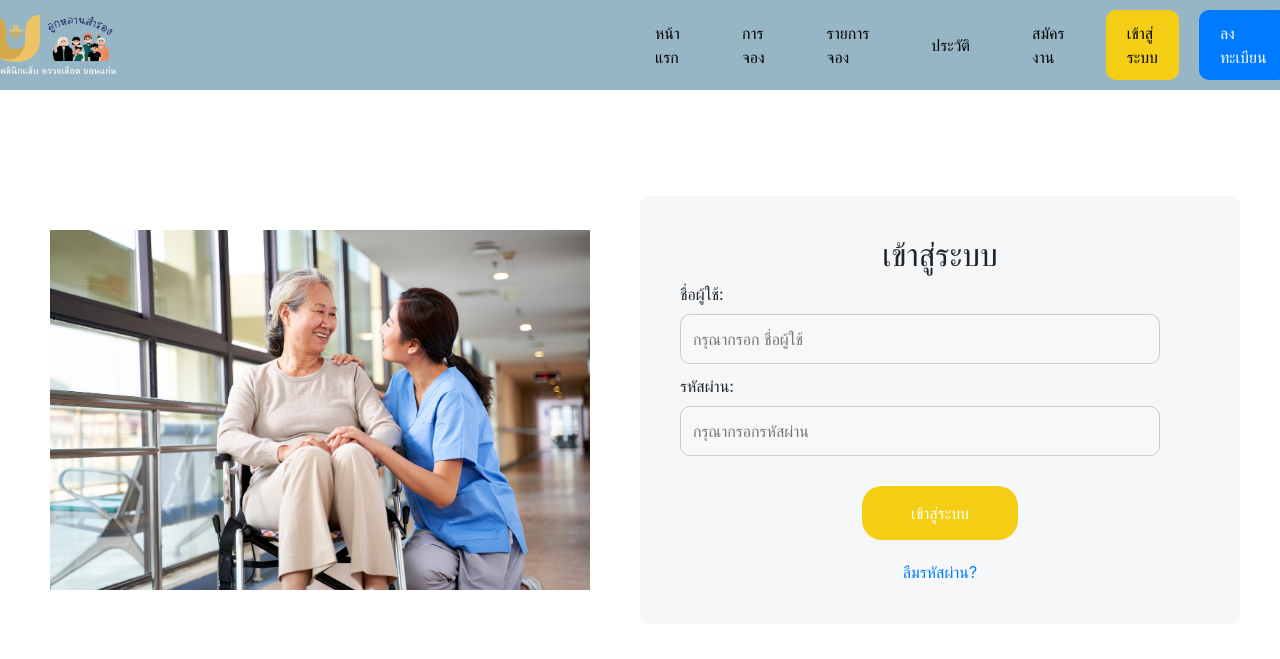
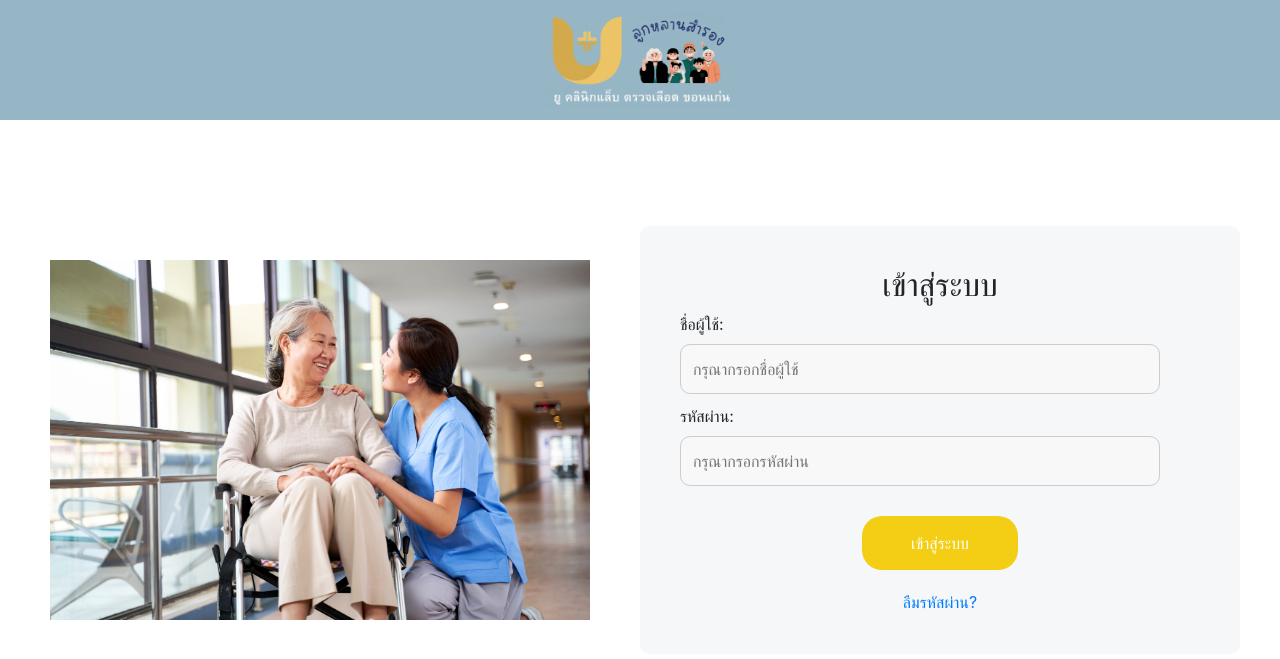
Before and after one commit to ryujinX13/project_php, a PHP site: page /project_php/view/user/login.php in a window 1280 px wide. Shown: the top 659 px of the page. Run offline with PHP 8.4, Linux system fonts and the light colour scheme; some libraries are stand-ins or nearby versions.

Commit message:
เเก้pathเเละปรับปรุงui

```diff
--- a/css/user/stylesHomepage.css
+++ b/css/user/stylesHomepage.css
@@ -39,11 +39,6 @@ body {
     border-radius: 10px;
 }
 
-.tab-link.register {
-    background-color: #007bff;
-    color: white;
-    border-radius: 10px;
-}
 
 .tab-link.login:hover,
 .tab-link.register:hover {
--- a/css/user/styleslogin.css
+++ b/css/user/styleslogin.css
@@ -15,8 +15,7 @@ body {
 }
 
 .tab-bar img {
-    height: 70px;
-    margin-right: 500px;
+    height: 100px; /* ขยายรูปภาพ */
 }
 
 .tab-link {
@@ -84,7 +83,7 @@ input[type="submit"] {
 }
 
 input[type="submit"]:hover {
-    background-color: #0056b3;
+    background-color: #006fb9;
 }
 
 .forgot-password {
--- a/css/user/stylslogin_level.css
+++ b/css/user/stylslogin_level.css
@@ -1,7 +1,7 @@
 /* styleslogin_level.css */
 body {
     font-family: Arial, sans-serif;
-    background-color: #FFE4CF;
+    background-color: #F1F0E8;
     margin: 0;
     padding: 0;
     box-sizing: border-box;
--- a/index.php
+++ b/index.php
@@ -18,7 +18,7 @@
         <a href="#" class="tab-link" id="booking-link">การจอง</a>
         <a href="#" class="tab-link" id="booking-list-link">รายการจอง</a>
         <a href="#" class="tab-link" id="history-link">ประวัติ</a>
-        <a href="view/user/announce.php" class="tab-link">สมัครงาน</a>
+        <a href="view/user/announce.php" class="tab-link announce">สมัครงาน</a>
         <a href="view/user/login_level.php" class="tab-link login">เข้าสู่ระบบ</a>
         <a href="view/user/register.php" class="tab-link register">ลงทะเบียน</a>
     </div>
--- a/view/user/announce.php
+++ b/view/user/announce.php
@@ -14,7 +14,7 @@
         <a href="../../index.php" class="tab-link">หน้าแรก</a>
         <a href="select_provider.php" class="tab-link">การจอง</a>
         <a href="booking_list.php" class="tab-link">รายการจอง</a>
-        <a href="history.php" class="tab-link">ประวัติ</a>
+        <a href="history.php" class="tab-link">ประวัติการจอง</a>
         <a href="announce.php" class="tab-link">สมัครงาน</a>
         <a href="login_level.php" class="tab-link login">เข้าสู่ระบบ</a>
         <a href="register.php" class="tab-link register">ลงทะเบียน</a>
--- a/view/user/applyProvider.php
+++ b/view/user/applyProvider.php
@@ -14,7 +14,7 @@
         <a href="../../index.php" class="tab-link">หน้าแรก</a>
         <a href="select_provider.php" class="tab-link">การจอง</a>
         <a href="booking_list.php" class="tab-link">รายการจอง</a>
-        <a href="history.php" class="tab-link">ประวัติ</a>
+        <a href="history.php" class="tab-link">ประวัติการจอง</a>
         <a href="../provider/announce.php" class="tab-link">สมัครงาน</a>
         <a href="login_level.php" class="tab-link login">เข้าสู่ระบบ</a>
         <a href="register.php" class="tab-link register">ลงทะเบียน</a>
--- a/view/user/login.php
+++ b/view/user/login.php
@@ -10,15 +10,8 @@
 </head>
 
 <body>
-    <div class="tab-bar">
+<div class="tab-bar">
         <img src="../../img/logo1.png" alt="Logo">
-        <a href="../../index.php" class="tab-link">หน้าแรก</a>
-        <a href="select_provider.php" class="tab-link booking-link">การจอง</a>
-        <a href="booking_list.php" class="tab-link booking-list-link">รายการจอง</a>
-        <a href="history.php" class="tab-link history-link">ประวัติ</a>
-        <a href="../user/announce.php" class="tab-link">สมัครงาน</a>
-        <a href="login_level.php" class="tab-link login">เข้าสู่ระบบ</a>
-        <a href="register.php" class="tab-link register">ลงทะเบียน</a>
     </div>
 
     <div class="content-wrapper">
@@ -27,7 +20,7 @@
             <h2>เข้าสู่ระบบ</h2>
             <form action="../../process/login_process.php" method="post">
                 <label for="username">ชื่อผู้ใช้:</label>
-                <input type="text" id="username" name="username" required placeholder="กรุณากรอก ชื่อผู้ใช้">
+                <input type="text" id="username" name="username" required placeholder="กรุณากรอกชื่อผู้ใช้">
                 <label for="password">รหัสผ่าน:</label>
                 <input type="password" id="password" name="password" required placeholder="กรุณากรอกรหัสผ่าน">
                 <input type="submit" value="เข้าสู่ระบบ">
--- a/view/user/recover_psw.php
+++ b/view/user/recover_psw.php
@@ -33,7 +33,7 @@
                         <a class="nav-link" href="#">รายการจอง</a>
                     </li>
                     <li class="nav-item">
-                        <a class="nav-link" href="#">ประวัติ</a>
+                        <a class="nav-link" href="#">ประวัติการจอง</a>
                     </li>
                     <li class="nav-item">
                         <a class="nav-link" href="#">สมัครงาน</a>
--- a/view/user/register.php
+++ b/view/user/register.php
@@ -15,7 +15,7 @@
         <a href="../../index.php" class="tab-link">หน้าแรก</a>
         <a href="select_provider.php" class="tab-link">การจอง</a>
         <a href="booking_list.php" class="tab-link">รายการจอง</a>
-        <a href="history.php" class="tab-link">ประวัติ</a>
+        <a href="history.php" class="tab-link">ประวัติการจอง</a>
         <a href="../provider/announce.php" class="tab-link">สมัครงาน</a>
         <a href="login_level.php" class="tab-link login">เข้าสู่ระบบ</a>
         <a href="register.php" class="tab-link register">ลงทะเบียน</a>
```
Also changed, not shown: css/provider/stylesprovlogin.css (+5 -8 lines), view/provider/prov_login.php (+13 -0 lines), view/user/Homepage.php (+18 -5 lines).
